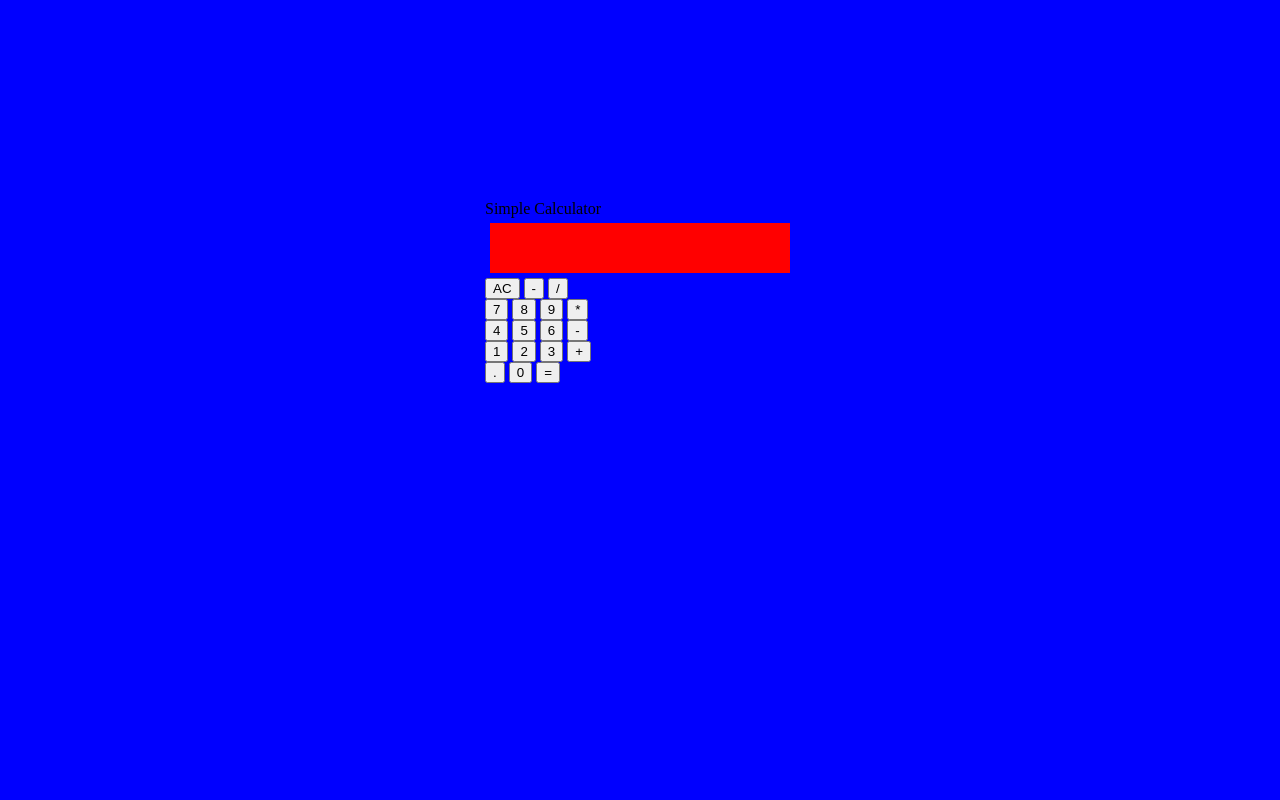
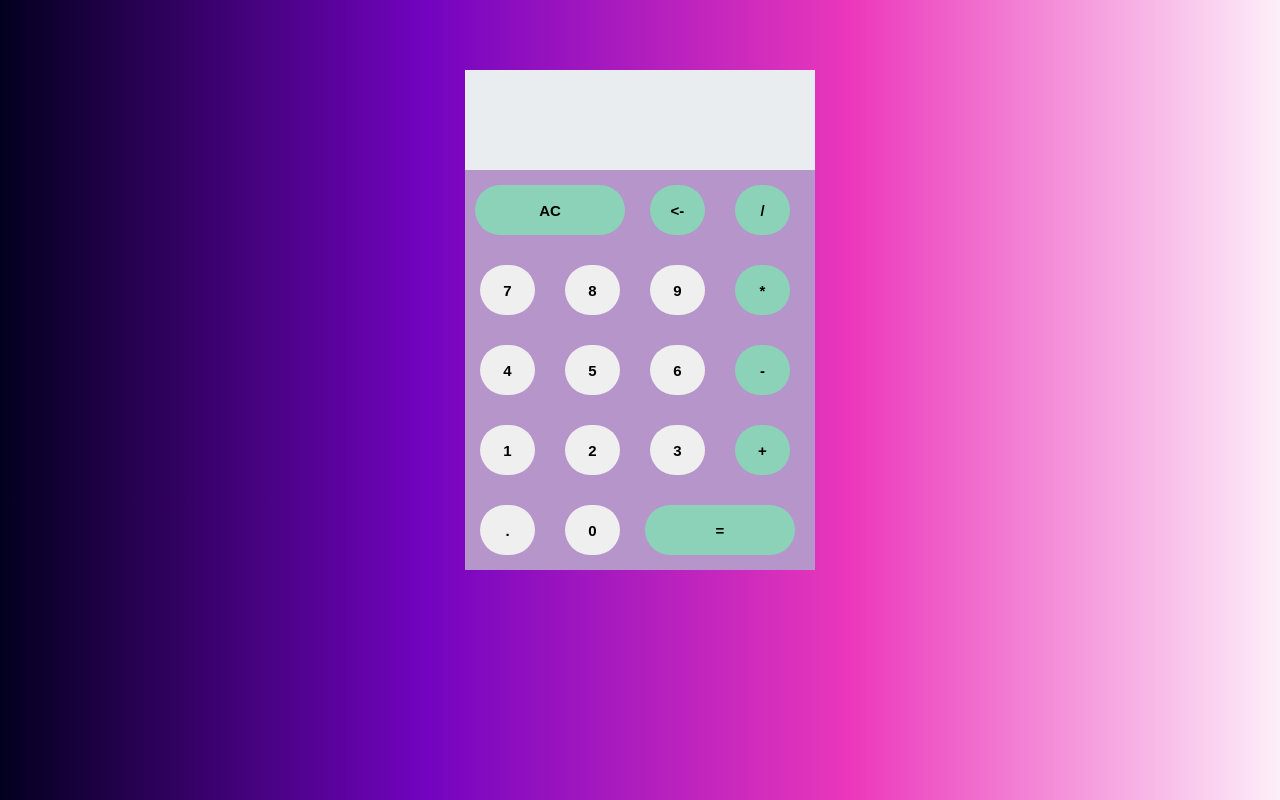
Before and after one commit to ederivc/JS_Calculator, a plain HTML site: page index.html in a window 1280 px wide. Both pictures are taken after a click on the button "AC". Drawn offline with Linux system fonts and the light colour scheme.

Commit message:
Add files via upload

```diff
--- a/index.html
+++ b/index.html
@@ -8,38 +8,29 @@
 </head>
 <body>
     <div class="calculator">
-        <div id="title">Simple Calculator</div>
         <div class="information">
             <div id="previous-number"></div>
             <div id="current-number"></div>
         </div>
-        <div class="first-line">
-            <button class="option" >AC</button>
-            <button class="option">-</button>
+        <div class="buttons">
+            <button class="option" id="span-two" value="AC">AC</button>
+            <button class="option" value="DEL"><-</button>
             <button class="operator" value="/">/</button>
-        </div>
-        <div>
             <button class="number" value="7">7</button>
             <button class="number" value="8">8</button>
             <button class="number" value="9">9</button>
             <button class="operator" value="*">*</button>
-        </div>
-        <div>
             <button class="number" value="4">4</button>
             <button class="number" value="5">5</button>
             <button class="number" value="6">6</button>
             <button class="operator" value="-">-</button>
-        </div>
-        <div>
             <button  class="number" value="1">1</button>
             <button  class="number" value="2">2</button>
             <button  class="number" value="3">3</button>
             <button  class="operator" value="+">+</button>
-        </div>
-        <div>
             <button  class="dot" value=".">.</button>
             <button  class="number" value="0">0</button>
-            <button  class="operator" value="=">=</button>
+            <button  class="operator" id="span-two" value="=">=</button>
         </div>
     </div>
     <script src="script.js"></script>
--- a/script.js
+++ b/script.js
@@ -9,7 +9,6 @@ class Number {
 
     appendNumber(number) {
         this.currentNumber = this.currentNumber.toString() + number;
-        this.currentDisplay.innerHTML = this.currentNumber;
     }
 
     chooseOperation(operator) {
@@ -24,8 +23,8 @@ class Number {
     }
 
     calculate() {
-        let previous = parseInt(this.previousNumber);
-        let actual = parseInt(this.currentNumber);
+        let previous = parseFloat(this.previousNumber);
+        let actual = parseFloat(this.currentNumber);
         let result;
         switch(this.operator) {
             case "+":
@@ -46,6 +45,24 @@ class Number {
         this.operator = " ";
         this.currentNumber = result;
     }
+
+    updateDisplay() {
+        this.currentDisplay.innerHTML = this.currentNumber;
+        let temp = this.previousNumber + this.operator
+        this.previousDisplay.innerHTML = temp;
+    }
+
+    reset() {
+        this.currentNumber = " ";
+        this.previousNumber = " ";
+        this.operator = " ";
+        this.updateDisplay();
+    }
+
+    deleteElement() {
+        this.currentNumber = this.currentNumber.slice(0, -1);
+        this.updateDisplay();
+    }
 }
 
 
@@ -53,12 +70,16 @@ const numbers = document.querySelectorAll(".number");
 const operators = document.querySelectorAll(".operator");
 const previousDisplay = document.querySelector("#previous-number");
 const currentDisplay = document.querySelector("#current-number");
+const options = document.querySelectorAll(".option");
+const dot = document.querySelectorAll(".dot");
+
 
 obj = new Number(previousDisplay, currentDisplay);
 
 numbers.forEach(number => {
     number.addEventListener("click", () => {
         obj.appendNumber(number.value);
+        obj.updateDisplay();
     })
 })
 
@@ -67,8 +88,33 @@ operators.forEach(operator => {
     operator.addEventListener("click", () => {
         if(operator.value === "=") {
             obj.calculate();
+            obj.updateDisplay();
         } else {
             obj.chooseOperation(operator.value);
+            obj.updateDisplay();
         }
     })
 })
+
+
+options.forEach(button => {
+    button.addEventListener("click", () => {
+        if(button.value === "AC") {
+            obj.reset();
+        } else {
+            obj.deleteElement();
+        }
+    })
+})
+
+
+dot.forEach(button => {
+    button.addEventListener("click", () => {
+        if(obj.currentNumber.includes(button.value)) {
+            return
+        } else {
+            obj.appendNumber(button.value);
+            obj.updateDisplay();
+        }
+    })
+})
--- a/style.css
+++ b/style.css
@@ -1,19 +1,66 @@
 body {
     padding: 0;
     margin: 0;
-    background-color: blue;
+    background: linear-gradient(to right, #03001e, #7303c0, #ec38bc, #fdeff9); /
 }
 
 .calculator {
-    display: grid;
-    justify-content: center;
-    align-content: center;
-    margin-top: 200px;
+	width: 350px;
+	height: 500px;
+    background-color: #eaedef;
+    color: white;
+	margin: 0 auto;
+	top: 70px;
+    position: relative;
 }
 
+
 .information {
-    background-color: red;
+    height: 100px;
+    color: black;
+}
+
+#previous-number {
+    text-align: right;
+    height: 20px;
+    margin: 0px 20px;
+    padding-top: 20px;
+    font-size: 15px;
+    color: #919191;
+}
+
+#current-number {
+    text-align: right;
+    height: 60px;
+    margin: 10px 20px;
+    font-size: 30px;
+}
+
+.buttons {
+    height: 400px;
+    background-color: #b595ca ;
+}
+
+
+.operator, .number, .dot, .option{
+    width: 55px;
     height: 50px;
-    width: 300px;
-    margin: 5px;
+    float: left;
+    font-weight: bold;
+    margin: 15px;
+    font-size: 15px;
+    border-radius: 50px;
+    border-style: none;
+
 }
+
+.operator, .option {
+    background-color:  #8bd2b9 ;
+}
+
+#span-two {
+    width: 150px;
+    margin-top: 15px;
+    margin-left: 10px;
+    margin-right: 10px;
+}
```
